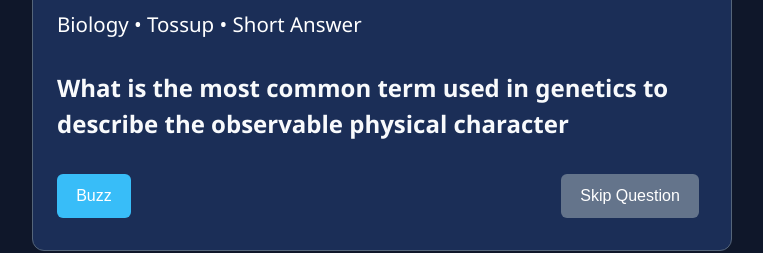
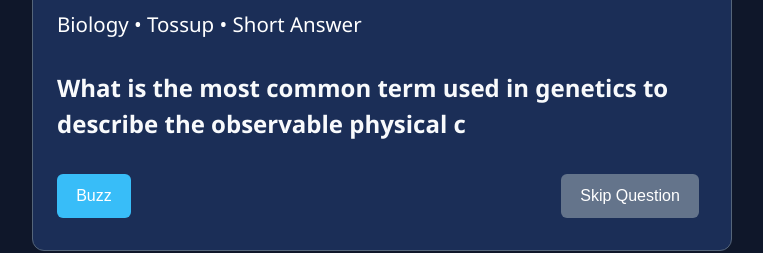
Before and after one commit to codeCrafter10-alt/science-bowl-practice-app, a React (Vite) app: page / in a window 1280 px wide. Shown: the part 326-579 px from the top of the page, without its empty margins (258-1021 px from the left). Built offline with nearby package versions, Linux system fonts and the light colour scheme.

Commit message:
fix: refine speech speed

```diff
--- a/src/App.jsx
+++ b/src/App.jsx
@@ -43,6 +43,7 @@ function App() {
     let charIndex = 0;
     const fullText = fullQuestionText;
 
+    const startDelay = setTimeout(() => {
       const renderInterval = setInterval(() => {
         if (charIndex < fullText.length) {
           setDisplayedQuestion(fullText.substring(0, charIndex + 1));
@@ -52,9 +53,10 @@ function App() {
           setIsRenderingQuestion(false);
         }
       }, 60);
+    }, 500)
 
     return () => {
-      clearInterval(renderInterval);
+      clearInterval(startDelay);
       stop();
     };
   }, [currentQuestion, phase]);
--- a/src/useSpeech.js
+++ b/src/useSpeech.js
@@ -13,7 +13,7 @@ export function useSpeech() {
     synth.cancel();
 
     const utterance = new SpeechSynthesisUtterance(text);
-    utterance.rate = 1.3;
+    utterance.rate = 1.15;
     utterance.pitch = 5;
     utterance.volume = 1;
 
```
Lines whose indentation alone changed are shown as unchanged.
